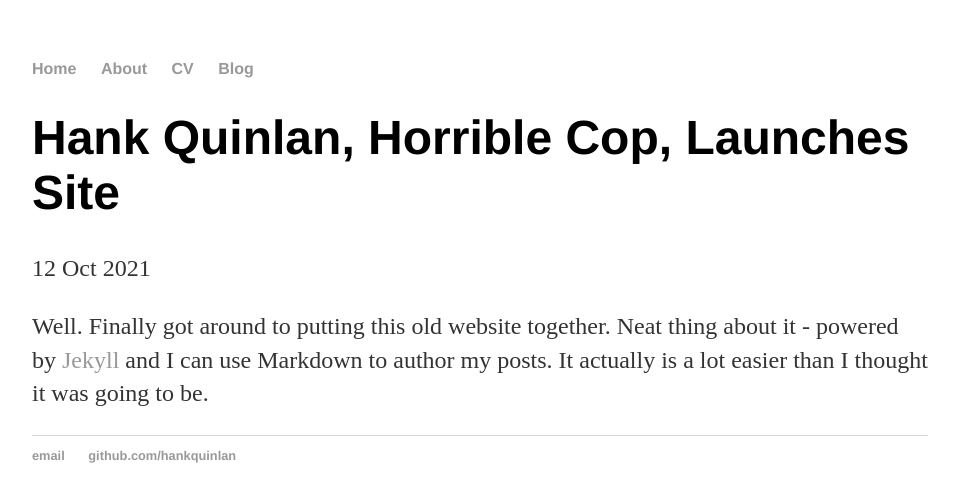
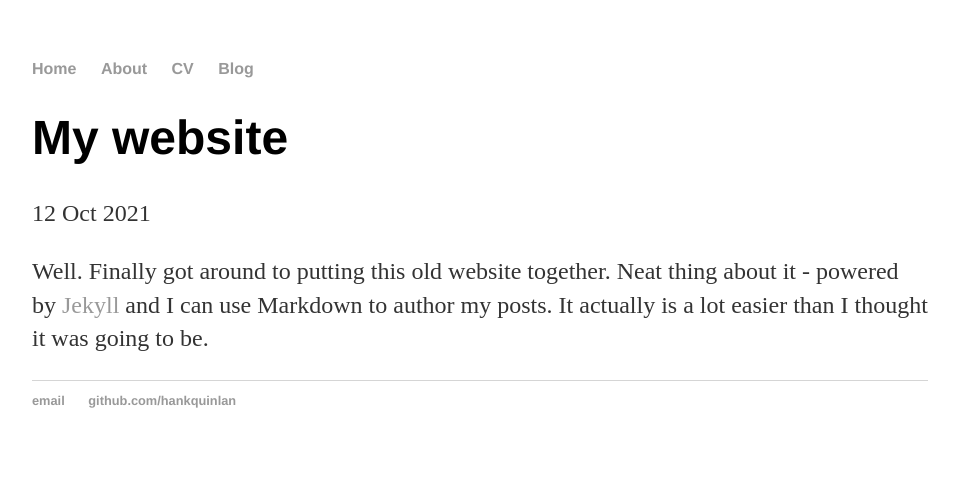
Before and after one commit to nehabinish/nehabinish.github.io, a Jekyll site: the page built from _posts/2021-10-12-neha-binish-site-launched.md, in a window 1280 px wide. Shown: the top 502 px of the page, without its empty margins (160-1119 px from the left). Built offline with Jekyll 4.4.1, drawn with Linux system fonts in a browser that asks for light colours.

Commit message:
Update 2021-10-12-neha-binish-site-launched.md

```diff
--- a/_posts/2021-10-12-neha-binish-site-launched.md
+++ b/_posts/2021-10-12-neha-binish-site-launched.md
@@ -1,6 +1,6 @@
 ---
 layout: post
-title: "Hank Quinlan, Horrible Cop, Launches Site"
+title: "My website"
 date: 2021-10-12
 ---
 
```
